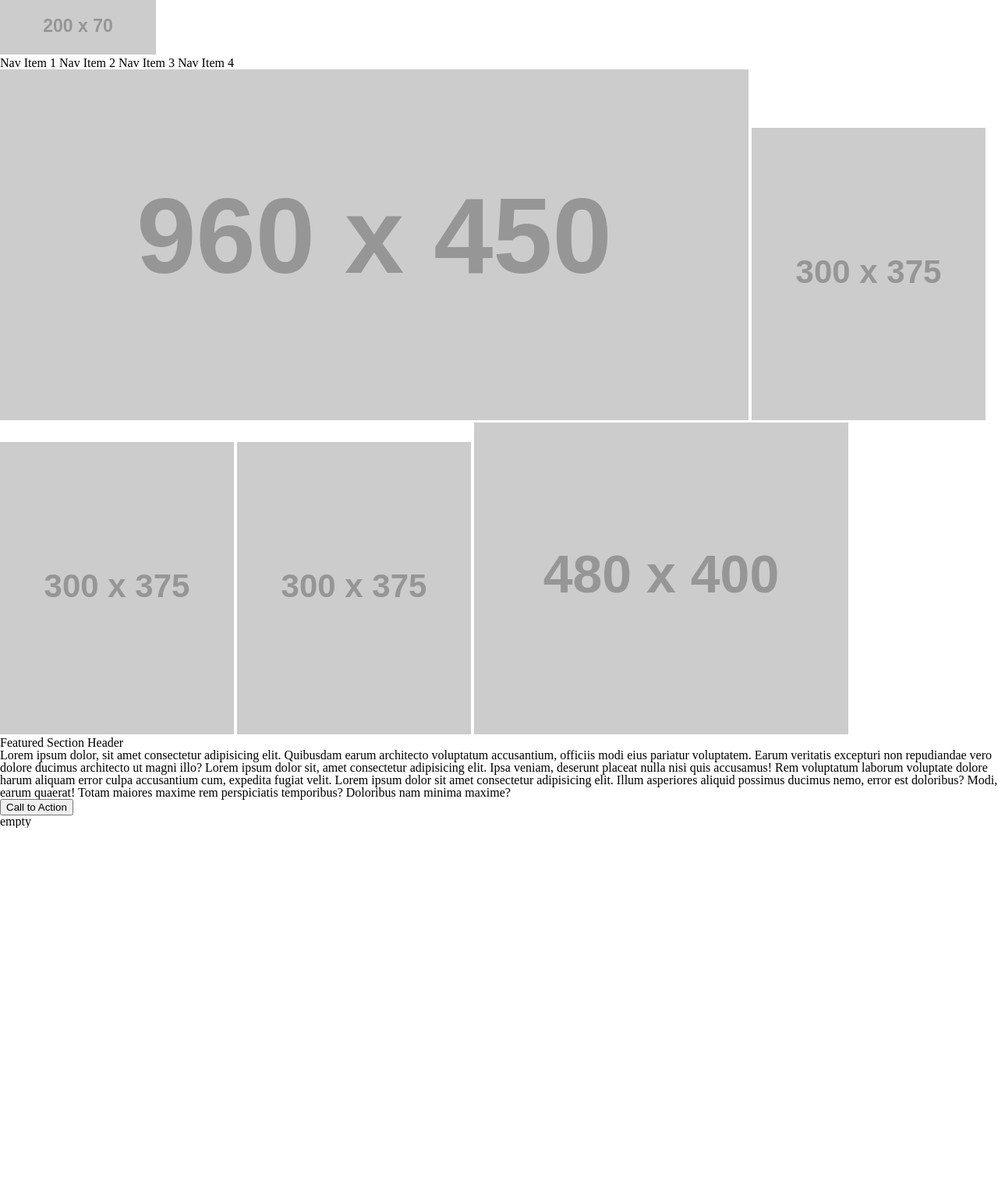
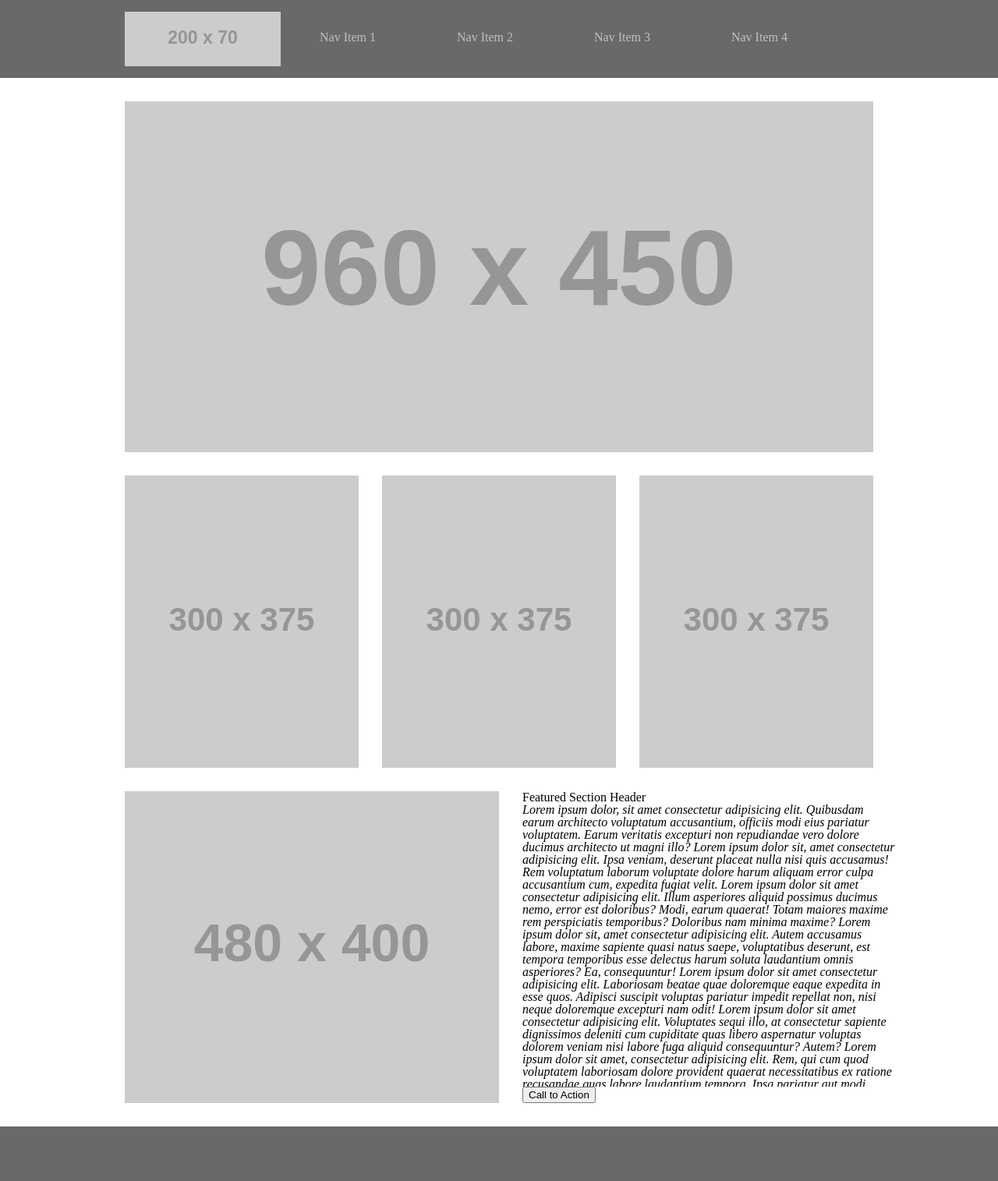
Before and after one commit to evanandrewson/wireframe-exercise, a plain HTML site: page index.html in a window 1280 px wide. Shown: the whole page at 78% size. Before the commit the page ends 1062 px from the top, so only its background shows below. Drawn offline with Linux system fonts and the light colour scheme; placeholder pictures from the web are drawn by us.

Commit message:
added formatting and colors css

```diff
--- a/index.html
+++ b/index.html
@@ -10,7 +10,7 @@
 </head>
 <body>
     <header>
-        <img src="https://placehold.it/200x70/ddd" alt="logo">
+        <img src="https://placehold.it/200x70/000" alt="logo" id="logo">
         <nav>
             <a>Nav Item 1</a>
             <a>Nav Item 2</a>
@@ -19,24 +19,30 @@
         </nav>
     </header>
     <main>
-        <img src="https://placehold.it/960x450/ddd" alt="hero image">
-        <img src="https://placehold.it/300x375/ddd" alt="sub banner">
-        <img src="https://placehold.it/300x375/ddd" alt="sub banner">
-        <img src="https://placehold.it/300x375/ddd" alt="sub banner">
-        <img src="https://placehold.it/480x400/ddd" alt="featured section banner">
-        <section>
+        <img src="https://placehold.it/960x450/000" alt="hero image" class="hero-image">
+        <img src="https://placehold.it/300x375/000" alt="sub banner" class="sub-banner1">
+        <img src="https://placehold.it/300x375/000" alt="sub banner" class="sub-banner2">
+        <img src="https://placehold.it/300x375/000" alt="sub banner" class="sub-banner3">
+        <section class="featured-section">
+            <img src="https://placehold.it/480x400/000" alt="featured section banner" class="featured-section-banner">
+            <div class="featured-section-text">
                 <h2>Featured Section Header</h2>
                 <p>Lorem ipsum dolor, sit amet consectetur adipisicing elit. Quibusdam earum architecto voluptatum accusantium, officiis modi eius pariatur voluptatem.
                     Earum veritatis excepturi non repudiandae vero dolore ducimus architecto ut magni illo? Lorem ipsum dolor sit, amet consectetur adipisicing elit.
                     Ipsa veniam, deserunt placeat nulla nisi quis accusamus! Rem voluptatum laborum voluptate dolore harum aliquam error culpa accusantium cum, expedita fugiat velit.
                     Lorem ipsum dolor sit amet consectetur adipisicing elit. Illum asperiores aliquid possimus ducimus nemo, error est doloribus? Modi, earum quaerat!
-                Totam maiores maxime rem perspiciatis temporibus? Doloribus nam minima maxime?
+                    Totam maiores maxime rem perspiciatis temporibus? Doloribus nam minima maxime? Lorem ipsum dolor sit, amet consectetur adipisicing elit.
+                    Autem accusamus labore, maxime sapiente quasi natus saepe, voluptatibus deserunt, est tempora temporibus esse delectus harum soluta laudantium omnis asperiores? Ea, consequuntur!
+                    Lorem ipsum dolor sit amet consectetur adipisicing elit. Laboriosam beatae quae doloremque eaque expedita in esse quos. Adipisci suscipit voluptas
+                    pariatur impedit repellat non, nisi neque doloremque excepturi nam odit! Lorem ipsum dolor sit amet consectetur adipisicing elit. Voluptates sequi illo, at consectetur
+                    sapiente dignissimos deleniti cum cupiditate quas libero aspernatur voluptas dolorem veniam nisi labore fuga aliquid consequuntur? Autem? Lorem ipsum dolor sit amet,
+                    consectetur adipisicing elit. Rem, qui cum quod voluptatem laboriosam dolore provident quaerat necessitatibus ex ratione recusandae quas labore laudantium tempora. Ipsa pariatur aut modi nostrum.
                 </p>
                 <button>Call to Action</button>
+            </div>
         </section>
+    </main>
     <footer>
-            empty
     </footer>
-    </main>
 </body>
 </html>
--- a/style.css
+++ b/style.css
@@ -0,0 +1,96 @@
+* {
+    box-sizing: border-box;
+}
+
+header {
+    display: flex;
+    height: 100px;
+    width: 100%;
+    padding: 15px;
+    background-color: #696969;
+    align-self: center;
+    justify-content: center;
+}
+
+#logo {
+    width: 200px;
+}
+
+main {
+    margin-top: 30px;
+    margin-left: auto;
+    margin-right: auto;
+}
+
+nav {
+    margin-top: 50px;
+    height: 70px;
+    width: 760px;
+    align-self: center;
+    color: #C0C0C0;
+}
+
+a {
+    justify-content: space-between;
+    text-align: center;
+    padding: 50px;
+}
+
+main {
+    display: grid;
+    grid-template-columns: 300px 300px 300px;
+    grid-template-rows: 450px 375px 400px;
+    grid-template-areas: "hero-image hero-image hero-image"
+                         "sub-banner1 sub-banner2 sub-banner3"
+                         "featured-section featured-section featured-section";
+    grid-gap: 30px;
+    justify-content: center;
+}
+
+.hero-image {
+    grid-area: hero-image;
+}
+
+.sub-banner1 {
+    grid-area: sub-banner1;
+}
+
+.sub-banner2 {
+    grid-area: sub-banner2;
+}
+
+.sub-banner3 {
+    grid-area: sub-banner3;
+}
+
+.featured-section {
+    grid-area: featured-section;
+    display: grid;
+    grid-template-columns: 50% 50%;
+    grid-template-areas: "featured-section-banner featured-section-text";
+    grid-gap: 30px;
+}
+
+.featured-section-banner {
+    margin-right: 30px;
+    grid-area: featured-section-banner;
+}
+
+.featured-section-text {
+    grid-area: featured-section-text;
+    width: 480px;
+    height: 400px;
+}
+
+p {
+    overflow: scroll;
+    height: 363px;
+    font-style: italic;
+}
+
+footer {
+    height: 70px;
+    width: 100%;
+    background-color: #696969;
+    margin-top: 30px;
+}
```
Lines whose indentation alone changed are shown as unchanged.
